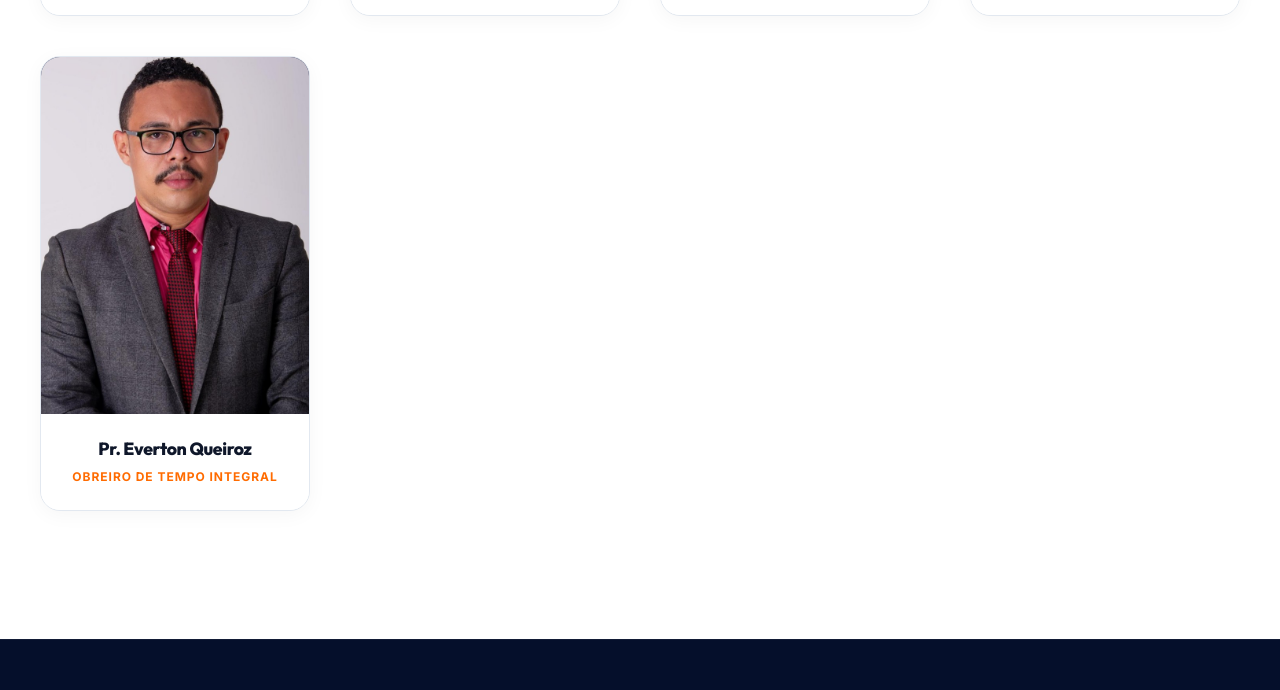
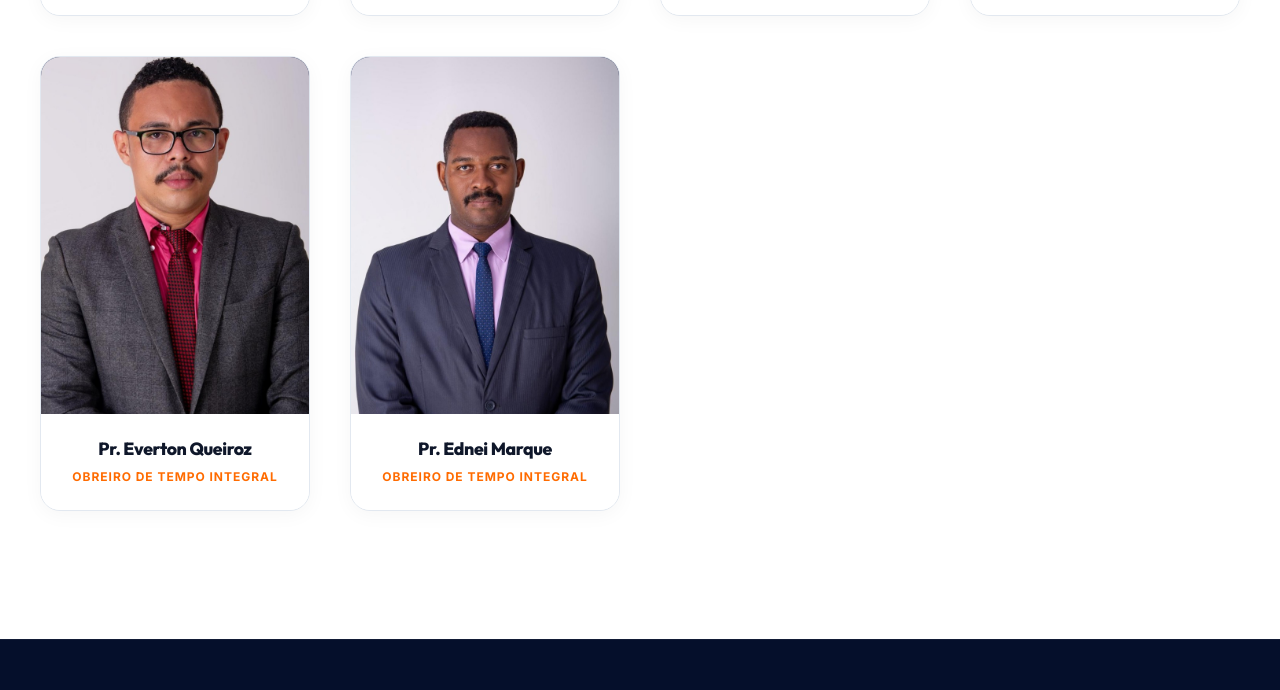
Before and after one commit to elevategerenciamento/Site-AD-Pirapora, a website built with Vite: page nosso-ministerio.html in a window 1280 px wide. Shown: the part 1530-2220 px from the top of the page. Built offline with nearby package versions, Linux system fonts and the light colour scheme.

Commit message:
feat: adiciona Pr. Ednei Marque na lista de obreiros de tempo integral

```diff
--- a/nosso-ministerio.html
+++ b/nosso-ministerio.html
@@ -437,6 +437,21 @@
         </div>
       </div>
 
+      <!-- Card 11: Pr. Ednei Marque -->
+      <div class="pastor-card">
+        <div class="pastor-img-container">
+          <div class="pastor-placeholder">
+            <i data-lucide="user"></i>
+            <span>Foto em breve</span>
+          </div>
+          <img src="/ministerio/ednei.jpg" alt="Pr. Ednei Marque" class="pastor-img" onload="this.classList.add('loaded')" onerror="this.style.display='none'">
+        </div>
+        <div class="pastor-info">
+          <h3>Pr. Ednei Marque</h3>
+          <p>Obreiro de Tempo Integral</p>
+        </div>
+      </div>
+
     </div>
   </section>
 
```
Also changed, not shown: public/ministerio/ednei.jpg (added).
